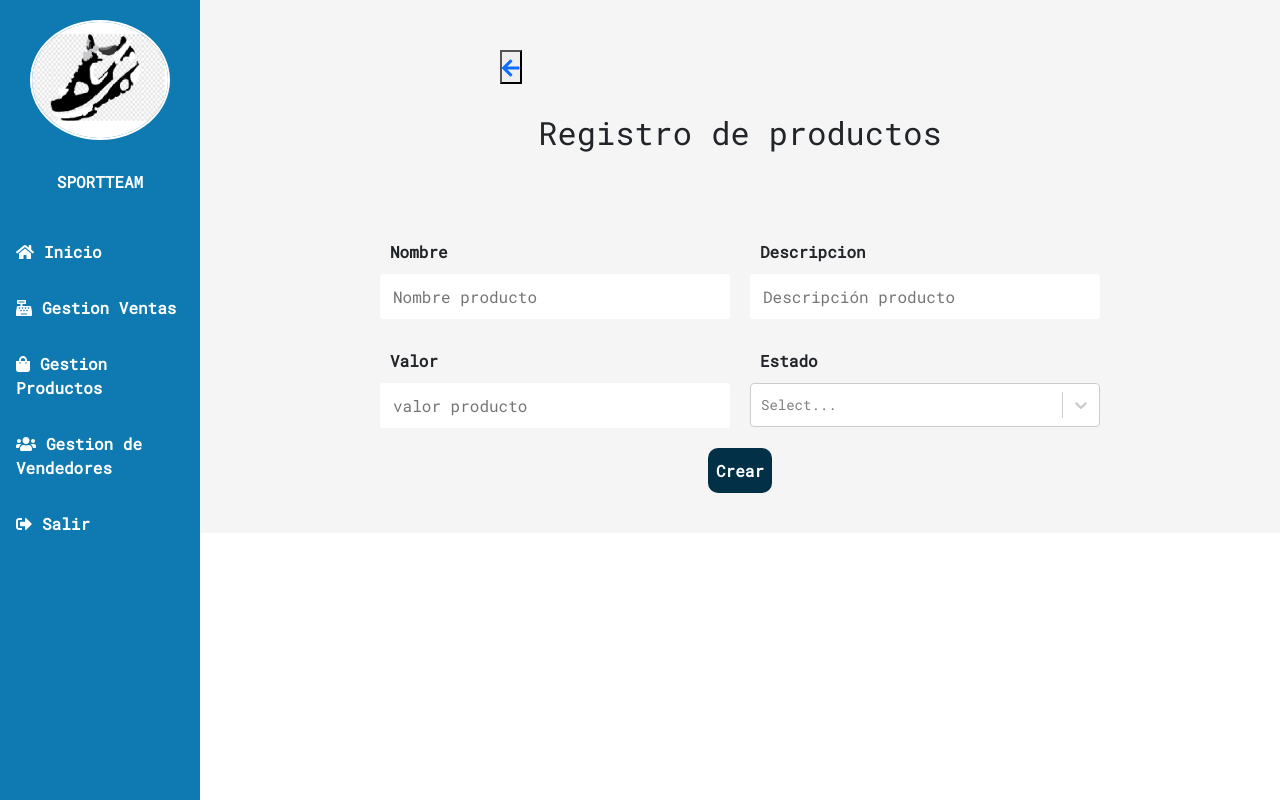
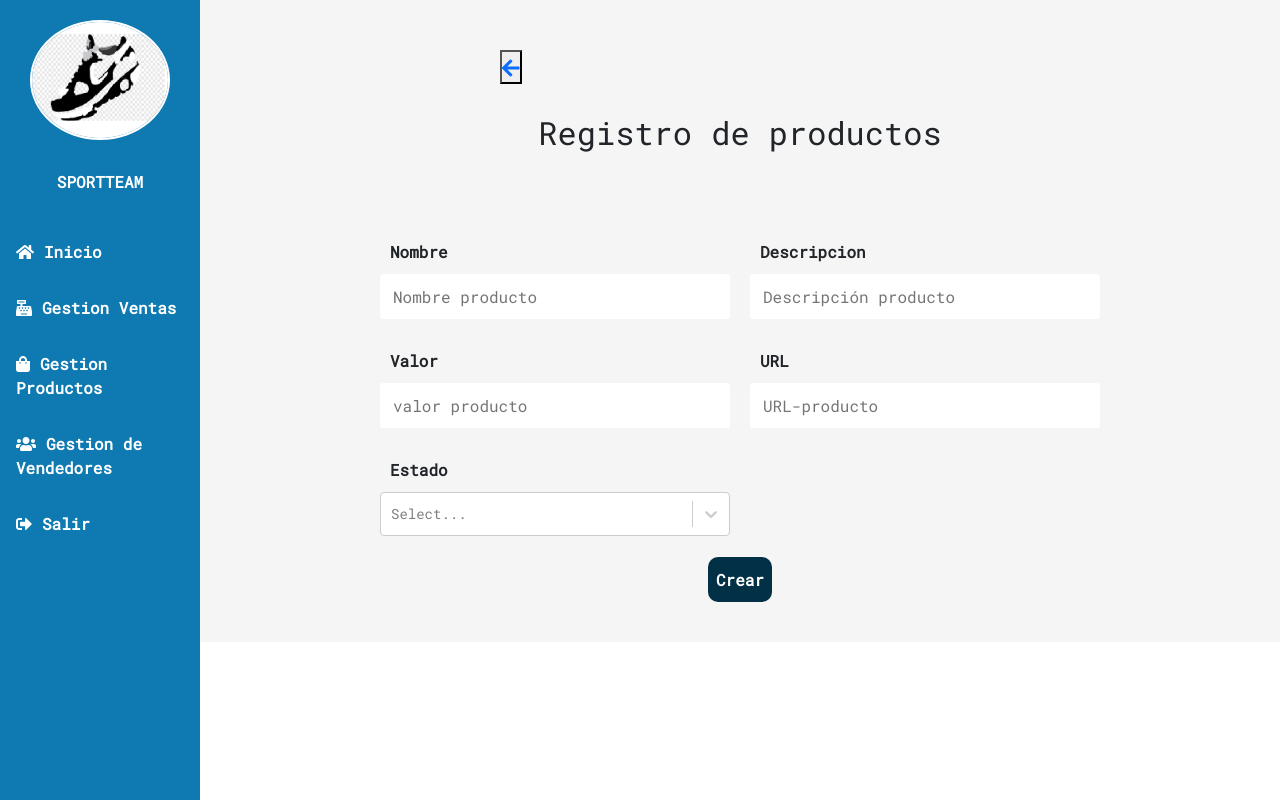
Before and after one commit to MTICciclo3/sport-team, a React (Create React App) app: page /CrearProductos in a window 1280 px wide. Built offline with nearby package versions, Linux system fonts and the light colour scheme.

Commit message:
Insercion de la URL en productos

```diff
--- a/src/pages/ActualizarProductos.js
+++ b/src/pages/ActualizarProductos.js
@@ -23,7 +23,7 @@ const ActualizarProductos = () => {
     const [nombre, cambiarNombre] = useState({campo:'',valido: ''});
     const [descripcion, cambiarDescripcion] = useState({campo:'',valido: ''});
     const [valor, cambiarvalor] = useState({campo:'',valido: ''});
-    //const [idVendedor, cambiarIdVendedor] = useState({valido: ''});
+    const [idVendedor, cambiarIdVendedor] = useState({valido: ''});
     const [Estado, cambiarEstado] = useState({campo:'',valido: ''});
     const [formularioValido, cambiarFormularioValido] = useState('');
 
@@ -130,18 +130,17 @@ const ActualizarProductos = () => {
                     usuarios={usuarios}
                     setUsuarios={setUsuarios}
                     />
-
-                   {/* <Input
-                    user = "Id-Producto"
-                    placeholdercont = "Id-Producto"
-                    tipo = "number"
-                    leyenda = "El Id solo admite números"
-                    expresionRegular = {Expresiones.telefono}
+                    <Input
+                    user = "URL"
+                    placeholdercont = "URL-producto"
+                    tipo = "text"
+                    leyenda = "No es una URL valida"
+                    expresionRegular = {Expresiones.nombre}
                     name = "idVendedor"
                     estado = {idVendedor}
                     cambiarEstado = {cambiarIdVendedor}
                     />
-                     */}
+
                     <Selects
                     user = "Estado"
                     placeholdercont = "Selecciona el estado"
--- a/src/pages/server.js
+++ b/src/pages/server.js
@@ -1,6 +1,6 @@
 import axios from 'axios';
 
-const API_URL = "http://localhost:5000/usuario"
+const API_URL = "http://localhost:3000/usuario"
 
 export const listUsuarios = async () => {
     return await axios.get(API_URL);
```
